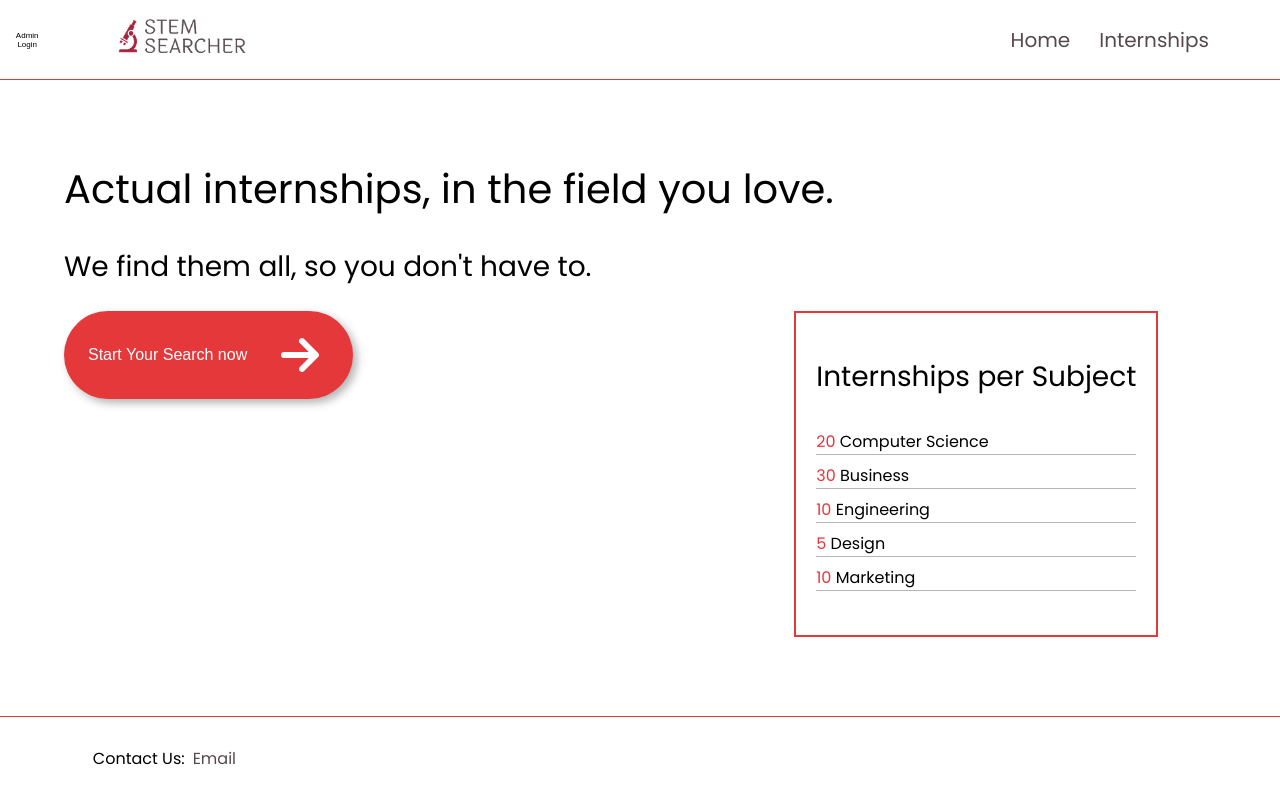
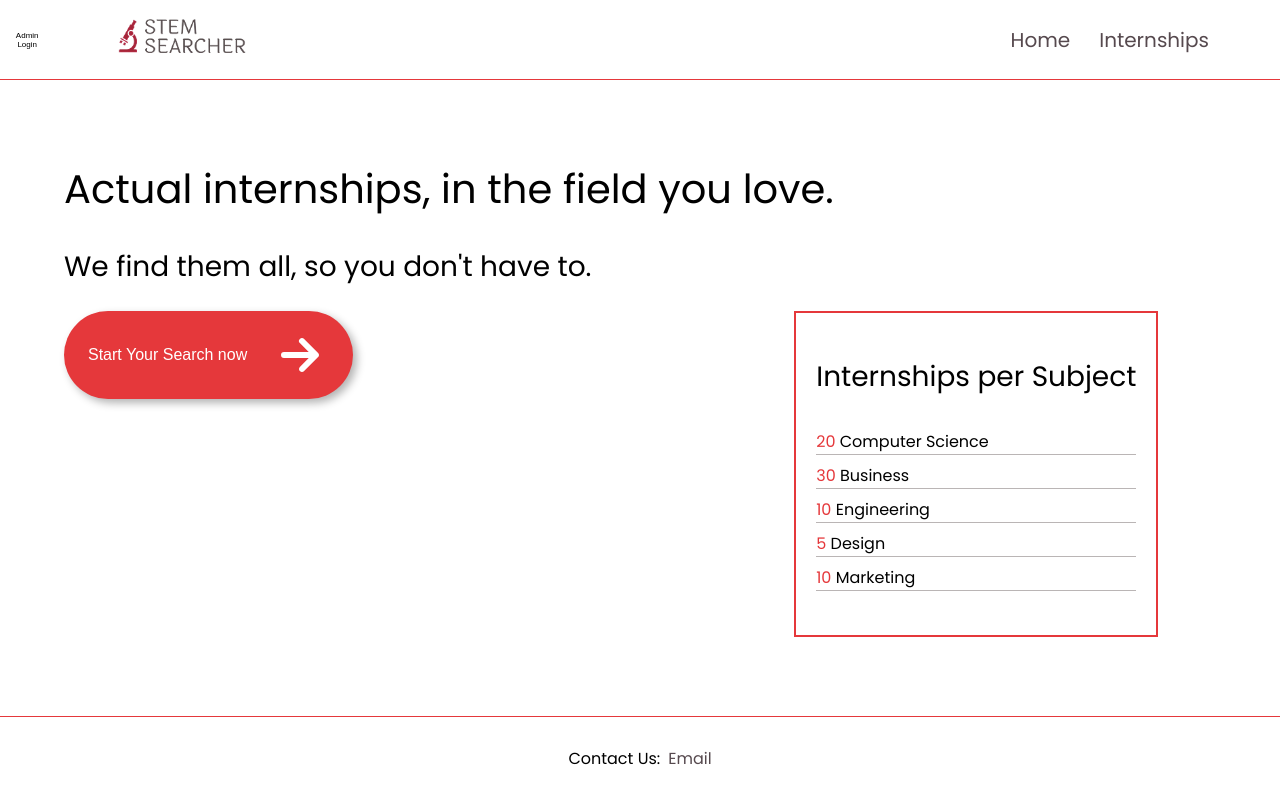
Before and after one commit to Stuart-Dann/Internship-Website, a React (Vite) app: page /faq in a window 1280 px wide. Built offline with nearby package versions, Linux system fonts and the light colour scheme; no server answers.

Commit message:
center contact email in footer

```diff
--- a/src/components/footer.css
+++ b/src/components/footer.css
@@ -5,7 +5,7 @@
     display: flex;
     align-items: center;
     flex-direction: row;
-    justify-content: space-between;
+    justify-content: center;
     height: fit-content;
     @media (max-width: 600px) {
         align-items: center;
@@ -13,7 +13,7 @@
     }
 }
 
-.footer ul{
+/* .footer ul{
     list-style: none;
     display: flex;
     flex-direction: row;
@@ -24,7 +24,7 @@
         align-items: center;
         gap: 1.5em;
     }
-}
+} */
 
 #contact-links{
     display: flex;
--- a/src/components/footer.jsx
+++ b/src/components/footer.jsx
@@ -9,10 +9,10 @@ export default function Footer() {
                 <p>Contact Us:</p>
                 <a href='mailto:someone@example.com'>Email</a>
             </div>
-            <ul>
+            {/* <ul> */}
                 {/* <li><img src={lancaster} alt='Lancaster University'></img></li>
                 <li><img src={ukaea} alt='UK AEA'></img></li> */}
-            </ul>
+            {/* </ul> */}
         </div>
     );
 }
```
